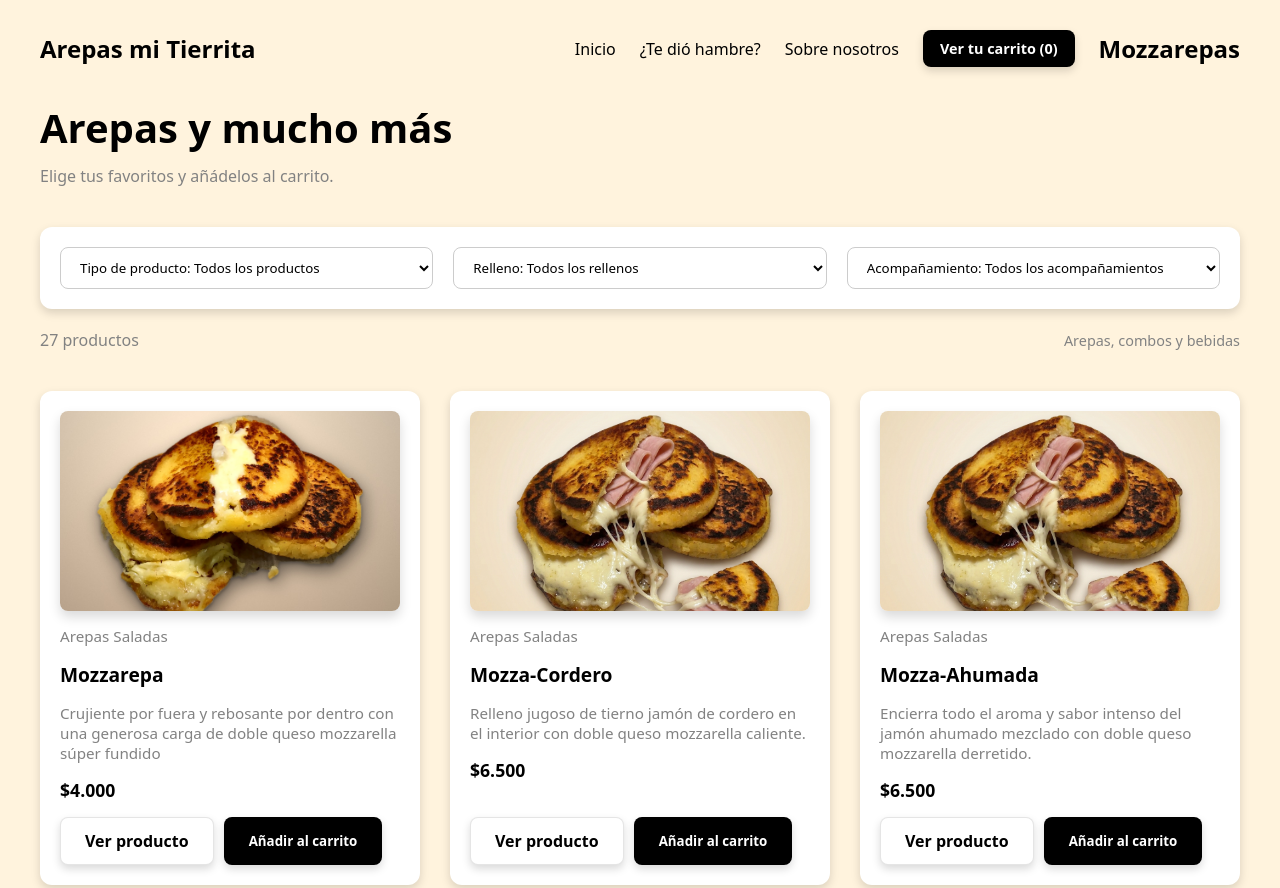
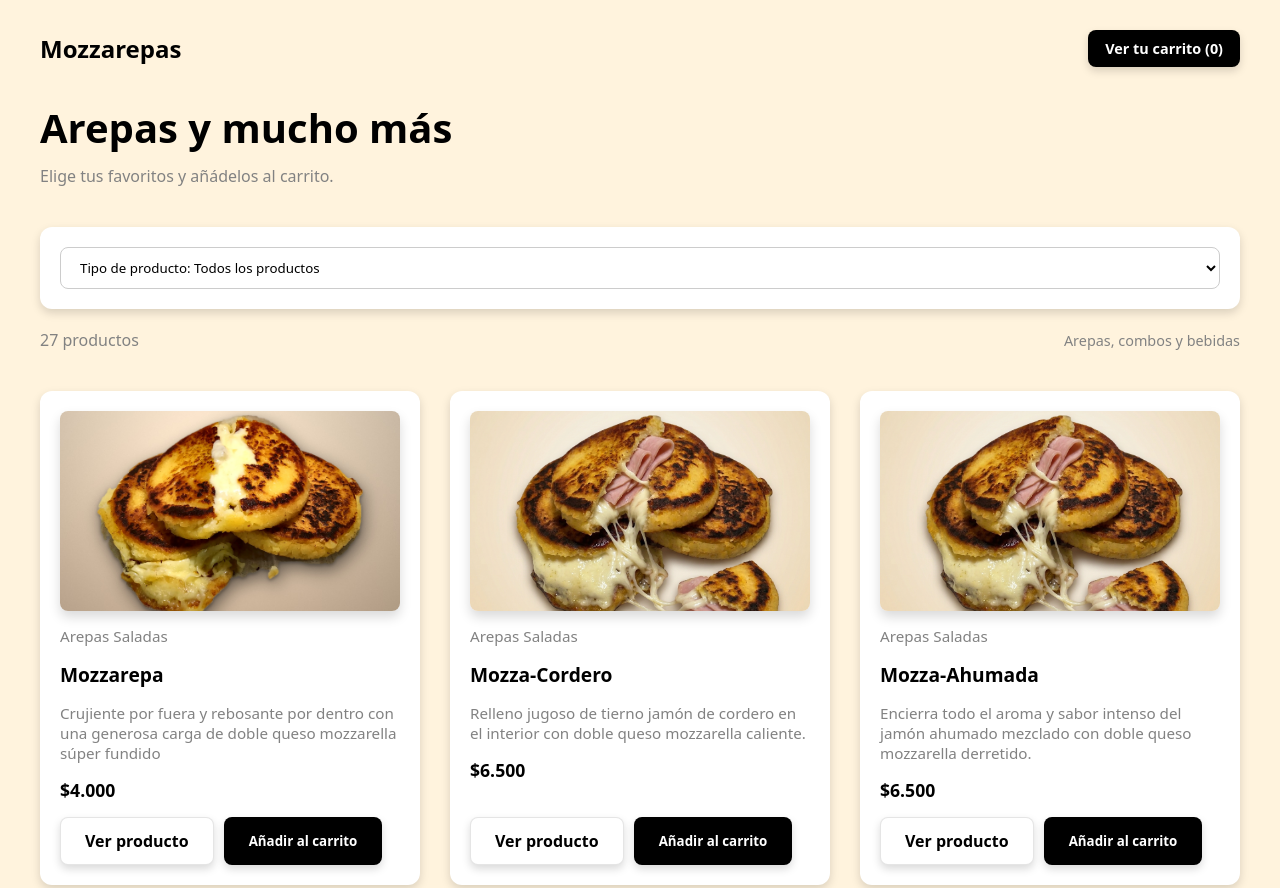
Before and after one commit to Poi9912/CET-proyecto-emprendimiento, a plain HTML site: page catalogo.html in a window 1280 px wide. Shown: the top 888 px of the page. Drawn offline with Linux system fonts and the light colour scheme.

Commit message:
Header arreglado

```diff
--- a/catalogo.html
+++ b/catalogo.html
@@ -11,18 +11,14 @@
 <body>
 
   <header>
-    <a href="index.html" class="brand-title">Arepas mi Tierrita</a>
+    <a href="index.html" class="brand-title">Mozzarepas</a>
     <button type="button" class="menu-toggle" id="menu-toggle" aria-label="Abrir menú" aria-expanded="false">
       <span class="bar"></span>
       <span class="bar"></span>
       <span class="bar"></span>
     </button>
     <ul class="nav-links" id="nav-links">
-      <li><a href="index.html" class="nav-text">Inicio</a></li>
-      <li><a href="tienda.html" class="nav-text">¿Te dió hambre?</a></li>
-      <li><a href="sobre-nosotros.html" class="nav-text">Sobre nosotros</a></li>
-      <li><a href="carrito.html" class="btn btn-black" style="padding: 8px 16px; font-size: 0.9rem;">Ver tu carrito (<span id="cart-count">0</span>)</a></li>
-    <a href="index.html" class="brand-title">Mozzarepas</a>
+      <li><a href="carrito.html" class="btn btn-black">Ver tu carrito (<span id="cart-count">0</span>)</a></li>
   </header>
 
   <main>
@@ -33,9 +29,9 @@
       </div>
 
       <div class="filters-bar">
-        <select class="filter-select"><option>Tipo de producto: Todos los productos</option></select>
-        <select class="filter-select"><option>Relleno: Todos los rellenos</option></select>
-        <select class="filter-select"><option>Acompañamiento: Todos los acompañamientos</option></select>
+        <select class="filter-select" id="filter-category">
+          <option value="all">Tipo de producto: Todos los productos</option>
+        </select>
       </div>
 
       <div class="catalog-meta">
--- a/scripts/app.js
+++ b/scripts/app.js
@@ -17,7 +17,43 @@ document.addEventListener('DOMContentLoaded', async () => {
     if (checkoutBtn) {
       checkoutBtn.addEventListener('click', checkout);
     }
+    // Evento para filtro de Categoria en Catalogo
+    if (document.getElementById('catalog-grid')) {
+      setupCategoryFilter(products);
+      renderCatalog(products);
+    }
+    const categorias_bebida = ['Bebidas calientes', 'Jugos', 'Otras Bebidas'];
 
+function setupCategoryFilter(products) {
+  const selectEl = document.getElementById('filter-category');
+  if (!selectEl) return;
+
+  const categoriasUnicas = [...new Set(products.map(p => p.category).filter(Boolean))];
+
+  const optBebidas = document.createElement('option');
+  optBebidas.value = 'group:Bebidas';
+  optBebidas.textContent = 'Bebidas';
+  selectEl.appendChild(optBebidas);
+
+  categoriasUnicas.forEach(cat => {
+    const option = document.createElement('option');
+    option.value = cat;
+    option.textContent = cat;
+    selectEl.appendChild(option);
+  });
+
+  selectEl.addEventListener('change', () => {
+    const seleccion = selectEl.value;
+
+    if (seleccion === 'all') {
+      renderCatalog(products);
+    } else if (seleccion === 'group:Bebidas') {
+      renderCatalog(products.filter(p => categorias_bebida.includes(p.category)));
+    } else {
+      renderCatalog(products.filter(p => p.category === seleccion));
+    }
+  });
+}
     // Eventos para los botones de combos en tienda.html
     document.querySelectorAll('.btn-add-combo').forEach(button => {
       button.addEventListener('click', () => {
--- a/styles/main.css
+++ b/styles/main.css
@@ -329,6 +329,7 @@ img {
   display: inline-flex;
   align-items: center;
   justify-content: center;
+  text-align: center;
   transition: opacity 0.2s ease;
 }
 
```
Also changed, not shown: carrito.html (+2 -6 lines), detalles-producto.html (+3 -6 lines), index.html (+1 -4 lines), sobre-nosotros.html (+3 -6 lines), tienda.html (+2 -6 lines).
